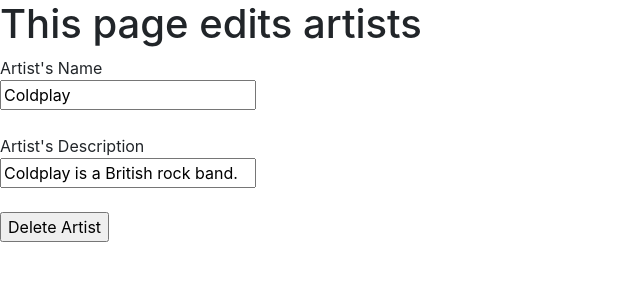
After one commit to casalegm/songbase, a Flask app: page /artist/delete/1 in a window 1280 px wide. The commit adds this page. Shown: the top 300 px of the page, without its empty margins (0-640 px from the left). Run offline with Flask 2, Linux system fonts and the light colour scheme; data comes from the database, SQL or seed files in the repository; both versions use the stored data as it was after the commit; some libraries are stand-ins or nearby versions.

Commit message:
added delete button

```diff
--- a/manage.py
+++ b/manage.py
@@ -11,9 +11,11 @@
     coldplay = Artist(name='Coldplay', about='Coldplay is a British rock band.')
     maroon5 = Artist(name='Maroon 5', about='Maroon 5 is an American pop rock band.')
     song1 = Song(name='Yellow', year=2004, lyrics='bla bla', artist=coldplay)
+    song2 = Song(name='Yellow 2', year=2004, lyrics='bla bla', artist=coldplay)
     db.session.add(coldplay)
     db.session.add(maroon5)
     db.session.add(song1)
+    db.session.add(song2)
     db.session.commit()
 
 if __name__ == '__main__':
--- a/songbase.py
+++ b/songbase.py
@@ -15,7 +15,7 @@
     id = db.Column(db.Integer, primary_key=True)
     name = db.Column(db.String(64))
     about = db.Column(db.Text)
-    songs = db.relationship('Song', backref='artist') #links the 2 tables
+    songs = db.relationship('Song', backref='artist', cascade='delete') #links the 2 tables
 
 
 class Song(db.Model):
@@ -64,6 +64,19 @@
         db.session.commit()
         return redirect(url_for('show_all_artists'))
 
+@app.route('/artist/delete/<int:id>', methods=['GET', 'POST'])
+def delete_artist(id):
+    artist = Artist.query.filter_by(id=id).first()
+    if request.method == 'GET':
+        return render_template('artist-delete.html', artist=artist)
+    if request.method == 'POST':
+        # update data based on the form data
+        artist.name = request.form['name']
+        artist.about = request.form['about']
+        # update the database
+        db.session.commit()
+        return redirect(url_for('show_all_artists'))
+
 # song-all.html adds song id to the edit button using a hidden input
 @app.route('/songs')
 def show_all_songs():
@@ -72,8 +85,9 @@
 
 @app.route('/song/add', methods=['GET', 'POST'])
 def add_songs():
+    artists = Artist.query.all()
     if request.method == 'GET':
-        return render_template('song-add.html')
+        return render_template('song-add.html', artists=artists)
     if request.method == 'POST':
         # get data from the form
         name = request.form['name']
--- a/templates/artist-all.html
+++ b/templates/artist-all.html
@@ -8,5 +8,6 @@
       <h3>{{artist.name}}</h3>
       <p>{{artist.about}}</p>
       <a href="/artist/edit/{{artist.id}}">Edit</a>
+      <a href="/artist/delete/{{artist.id}}">Delete</a>
     {% endfor %}
 {% endblock %}
--- /dev/null
+++ b/templates/artist-delete.html
@@ -0,0 +1,14 @@
+{% extends "base.html" %}
+{% block title %}
+  All Artists
+{% endblock %}
+{% block page_content%}
+    <h1>This page edits artists</h1>
+    <form action="/artist/delete/{{artist.id}}" method="post">
+      Artist's Name <br>
+      <input type="text" name="name" value="{{artist.name}}"> <br> <br>
+      Artist's Description <br>
+      <input type="text" name="about" value="{{artist.about}}"> <br> <br>
+      <input type="submit" name="" value="Delete Artist">
+    </form>
+{% endblock %}
```
Also changed, not shown: templates/song-add.html (+14 -2 lines), data.sqlite.
